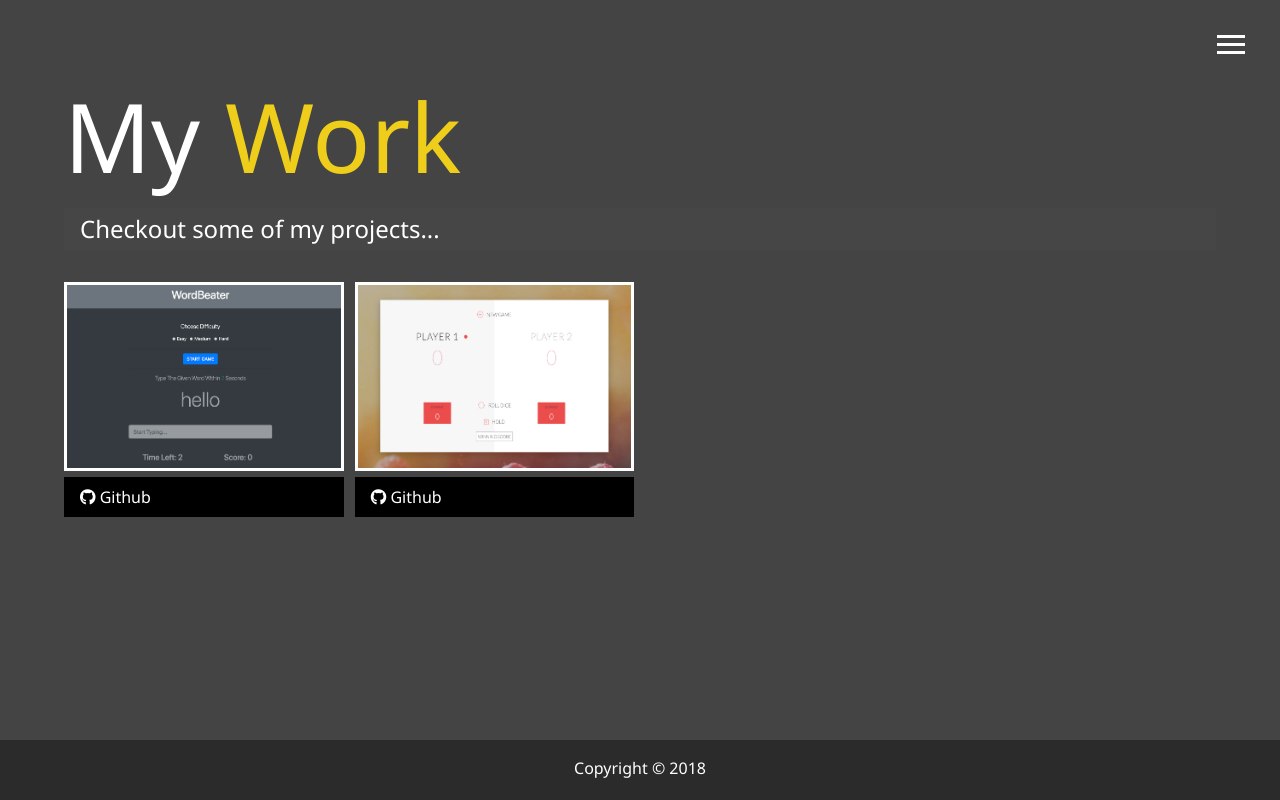
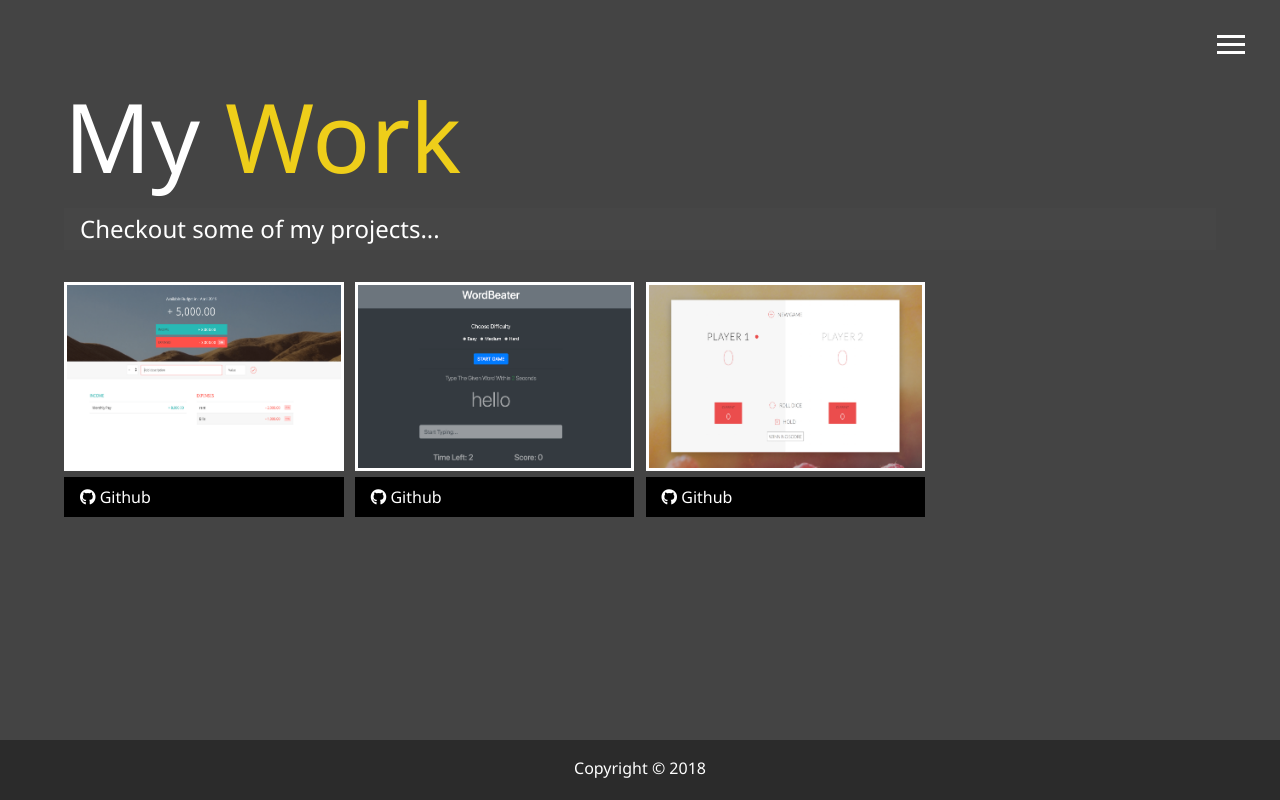
Before and after one commit to ssbrolly/modern-portfolio, a website: page dist/work.html in a window 1280 px wide. Drawn offline with Linux system fonts and the light colour scheme.

Commit message:
budgetApp

```diff
--- a/dist/work.html
+++ b/dist/work.html
@@ -49,6 +49,17 @@
         <h2 class="sm-heading">Checkout some of my projects...</h2>
         <div class="projects">
 
+            <div class="item">
+                <a href="budgetApp/index.html" target="_blank">
+                    <img src="img/projects/budget-app.png" alt="Project">
+                </a>
+                <!-- <a href="wordbeater/wordbeater.html" class="btn-light">
+                    <i class="fas fa-eye"></i> Wordbeater
+                </a> -->
+                <a href="https://github.com/ssbrolly/budgetApp" target="_blank" class="btn-dark">
+                    <i class="fab fa-github"></i> Github
+                </a>
+            </div>
             <div class="item">
                 <a href="wordbeater/index.html" target="_blank">
                     <img src="img/projects/wordbeater1.jpg" alt="Project">
```
Also changed, not shown: dist/index.html (+1 -1 lines), dist/img/projects/budget-app.png (added).
